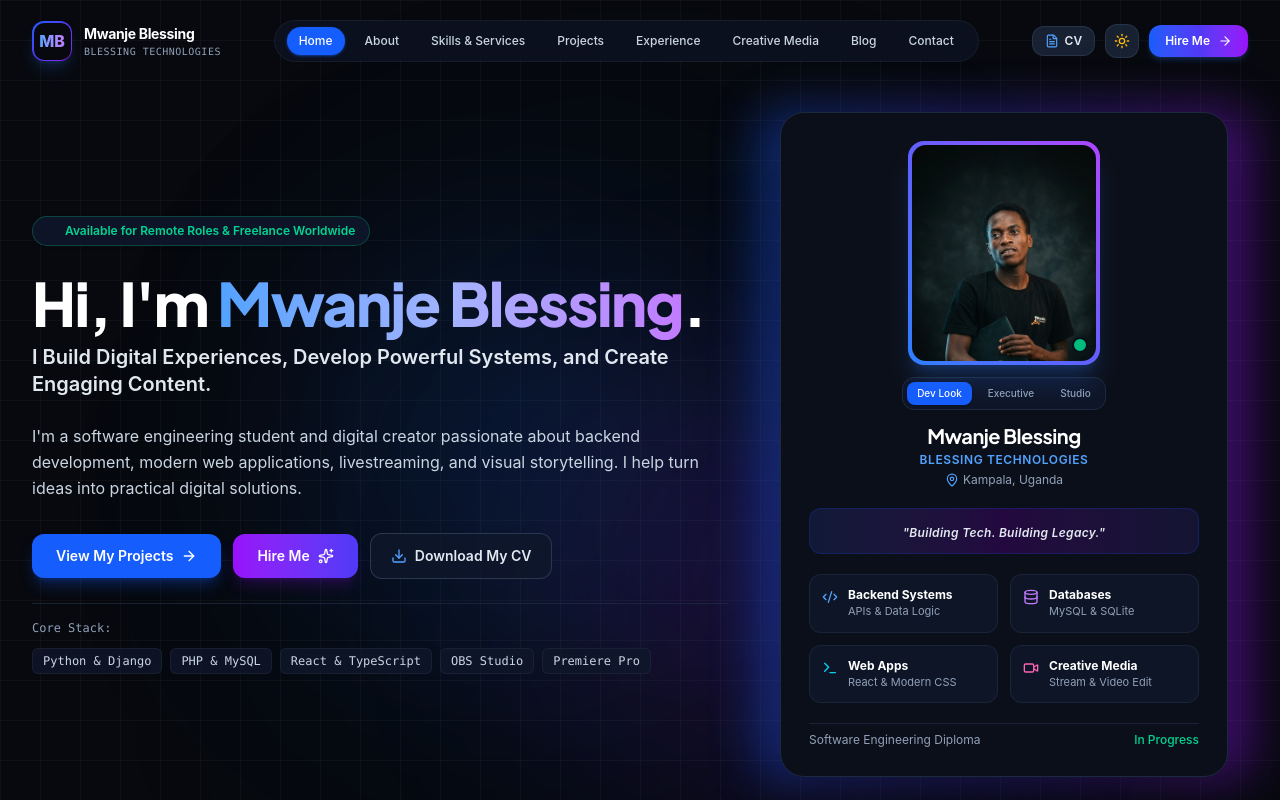
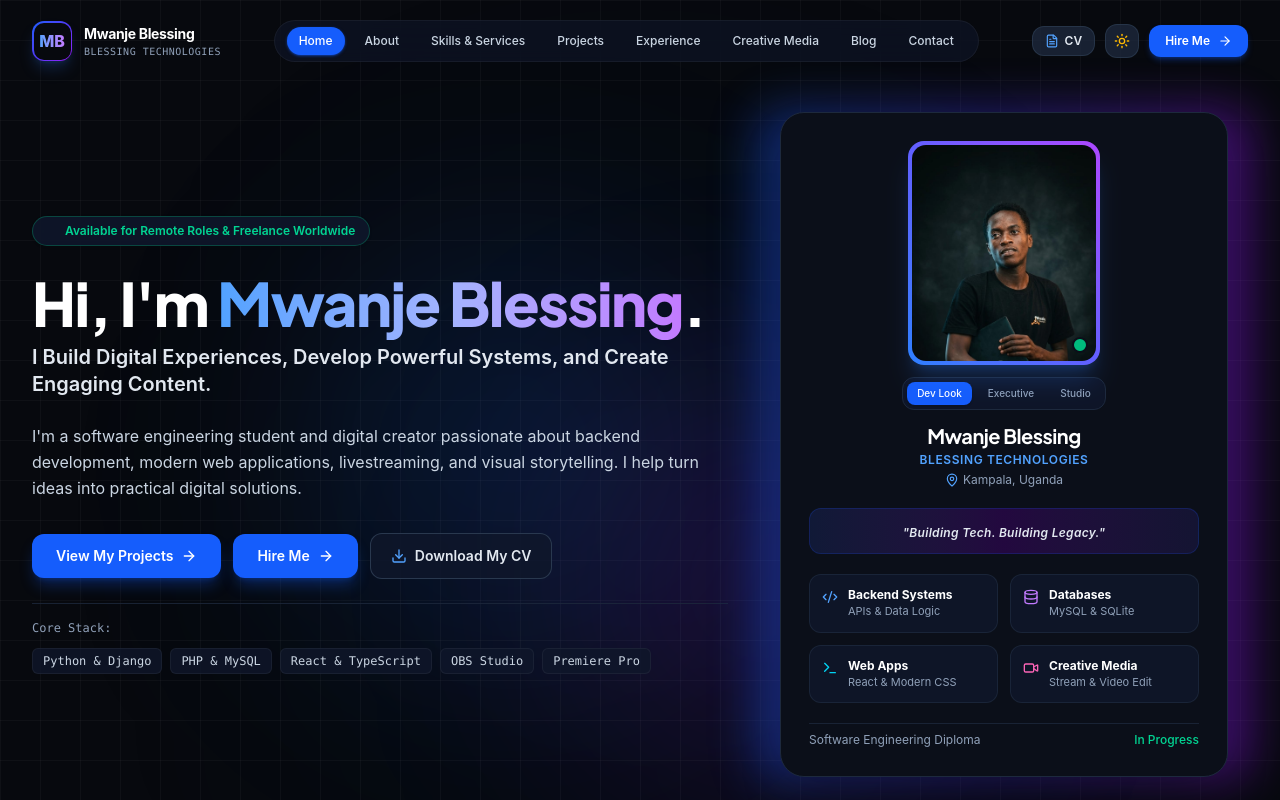
Before and after one commit to Blessingkeys1/blessing-tech-, a React (Vite) app: page / in a window 1280 px wide. Shown: the top 800 px of the page. Built offline with nearby package versions, Linux system fonts and the light colour scheme.

Commit message:
style: remove gradient from Hire Me buttons and apply solid blue

```diff
--- a/src/components/layout/Navbar.tsx
+++ b/src/components/layout/Navbar.tsx
@@ -135,7 +135,7 @@ export const Navbar: React.FC<NavbarProps> = ({ onOpenCv }) => {
             {/* Hire Me CTA */}
             <a
               href="#contact"
-              className="inline-flex items-center gap-2 px-4 py-2 rounded-xl text-xs font-semibold text-white bg-gradient-to-r from-blue-600 via-indigo-600 to-purple-600 hover:from-blue-500 hover:to-purple-500 shadow-md shadow-blue-500/20 hover:shadow-blue-500/40 transition-all duration-300"
+              className="inline-flex items-center gap-2 px-4 py-2 rounded-xl text-xs font-semibold text-white bg-blue-600 hover:bg-blue-500 shadow-md shadow-blue-600/30 hover:shadow-blue-600/50 transition-all duration-200"
             >
               <span>Hire Me</span>
               <ArrowRight className="w-3.5 h-3.5" />
@@ -203,7 +203,7 @@ export const Navbar: React.FC<NavbarProps> = ({ onOpenCv }) => {
             <a
               href="#contact"
               onClick={() => setMobileMenuOpen(false)}
-              className="w-full flex items-center justify-center gap-2 py-2.5 rounded-xl text-xs font-semibold text-white bg-gradient-to-r from-blue-600 to-purple-600"
+              className="w-full flex items-center justify-center gap-2 py-2.5 rounded-xl text-xs font-semibold text-white bg-blue-600 hover:bg-blue-500 shadow-md shadow-blue-600/30 transition-colors"
             >
               <span>Get in Touch / Hire Me</span>
               <ArrowRight className="w-4 h-4" />
--- a/src/components/modals/MediaModal.tsx
+++ b/src/components/modals/MediaModal.tsx
@@ -105,7 +105,7 @@ export const MediaModal: React.FC<MediaModalProps> = ({ item, onClose, onSelectH
               onClose();
               onSelectHire(item.title);
             }}
-            className="inline-flex items-center gap-2 px-4 py-2 rounded-xl text-sm font-semibold bg-gradient-to-r from-blue-600 to-purple-600 hover:from-blue-500 hover:to-purple-500 text-white transition-all shadow-md"
+            className="inline-flex items-center gap-2 px-4 py-2 rounded-xl text-sm font-semibold bg-blue-600 hover:bg-blue-500 text-white transition-all shadow-md"
           >
             <ExternalLink className="w-4 h-4" />
             Book Similar Creative Service
--- a/src/components/modals/ProjectModal.tsx
+++ b/src/components/modals/ProjectModal.tsx
@@ -174,7 +174,7 @@ export const ProjectModal: React.FC<ProjectModalProps> = ({ project, onClose, on
               onClose();
               onSelectContact(project.title);
             }}
-            className="px-4 py-2 rounded-xl text-sm font-medium bg-gradient-to-r from-purple-600 to-indigo-600 hover:from-purple-500 hover:to-indigo-500 text-white transition-all shadow-md shadow-purple-600/20"
+            className="px-4 py-2 rounded-xl text-sm font-medium bg-blue-600 hover:bg-blue-500 text-white transition-all shadow-md shadow-blue-600/20"
           >
             Inquire About Similar Project
           </button>
--- a/src/components/sections/Hero.tsx
+++ b/src/components/sections/Hero.tsx
@@ -4,7 +4,6 @@ import {
   ArrowRight,
   Download,
   Terminal,
-  Sparkles,
   MapPin,
   Code2,
   Database,
@@ -69,10 +68,10 @@ export const Hero: React.FC<HeroProps> = ({ onOpenCv }) => {
 
               <a
                 href="#contact"
-                className="inline-flex items-center gap-2 px-6 py-3 rounded-xl text-sm font-semibold text-white bg-gradient-to-r from-purple-600 to-indigo-600 hover:from-purple-500 hover:to-indigo-500 shadow-lg shadow-purple-600/20 hover:shadow-purple-600/40 hover:-translate-y-0.5 transition-all duration-200"
+                className="inline-flex items-center gap-2 px-6 py-3 rounded-xl text-sm font-semibold text-white bg-blue-600 hover:bg-blue-500 shadow-lg shadow-blue-600/30 hover:shadow-blue-600/50 hover:-translate-y-0.5 transition-all duration-200"
               >
                 <span>Hire Me</span>
-                <Sparkles className="w-4 h-4" />
+                <ArrowRight className="w-4 h-4" />
               </a>
 
               <button
```
